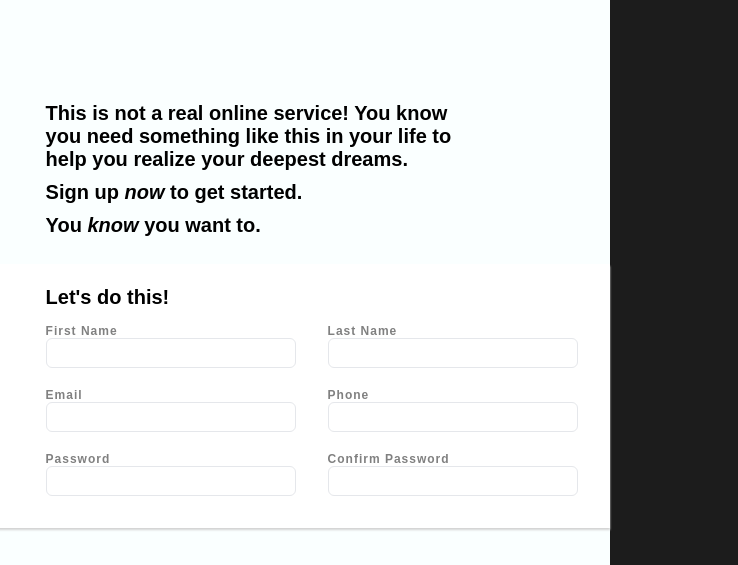
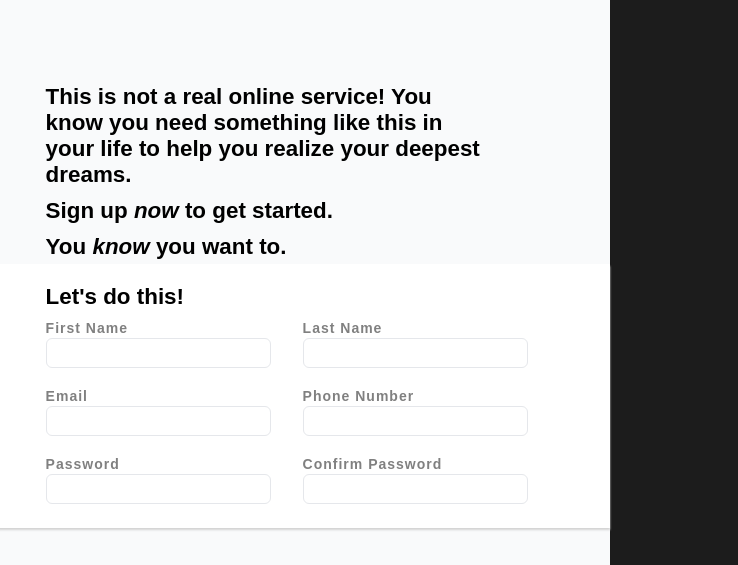
Before and after one commit to renzosayo/odin-signup-form, a plain HTML site: page index.html in a window 1280 px wide. Shown: the top 565 px of the page, 542-1280 px from the left. Drawn offline with Linux system fonts and the light colour scheme.

Commit message:
Remake HTML for better tab key focusing

```diff
--- a/index.html
+++ b/index.html
@@ -26,23 +26,32 @@
         <div class="main">
             <h2>Let's do this!</h2>
             <form id="signup-form">
-                <div class="form-left">
+                <div>
                     <label for="first-name">First Name</label>
                     <input type="text" name="first-name" id="first-name">
+                </div>
 
+                <div>
+                    <label for="last-name">Last Name</label>
+                    <input type="text" name="last-name" id="last-name">
+                </div>
+
+                <div>
                     <label for="email">Email</label>
                     <input type="email" name="email" id="email">
+                </div>
 
+                <div>
+                    <label for="phone">Phone Number</label>
+                    <input type="text" inputmode="numeric" name="phone" id="phone">
+                </div>
+
+                <div>
                     <label for="password">Password</label>
                     <input type="password" name="password" id="password">
                 </div>
-                <div class="form-right">
-                    <label for="last-name">Last Name</label>
-                    <input type="text" name="last-name" id="last-name">
 
-                    <label for="phone">Phone</label>
-                    <input type="number" name="phone" id="phone">
-
+                <div>
                     <label for="confirm-password">Confirm Password</label>
                     <input type="password" name="confirm-pasword" id="confirm-password">
                 </div>
--- a/styles.css
+++ b/styles.css
@@ -25,7 +25,7 @@ body {
 }
 
 h2 {
-    font-size: 1.25rem;
+    font-size: 1.4rem;
     margin: 10px 0px;
 }
 
@@ -76,7 +76,7 @@ h2 {
 
 .right {
     width: 60%;
-    background-color: #faffff;
+    background-color: #f9fafb;
     display: flex;
     flex-direction: column;
 }
@@ -87,7 +87,7 @@ h2 {
 }
 
 .header:first-child {
-    padding-top: 15%;
+    padding-top: 12%;
     padding-right: 20%;
 }
 
@@ -102,28 +102,44 @@ h2 {
 
 form {
     display: flex;
-    gap: 32px;
+    flex-wrap: wrap;
 }
 
-.form-left,
-.form-right {
+form > div {
     display: flex;
     flex-direction: column;
+    margin-right: 32px;
 }
 
 form label {
-    font-size: 12px;
-    font-weight: 700;
+    font-size: 14px;
+    font-weight: 900;
     letter-spacing: 1px;
     color: grey;
+    margin-bottom: 2px;
 }
 
 form input {
-    height: 30px; width: 250px;
+    height: 30px; width: 225px;
     border: 1px solid #E5E7EB;
     border-radius: 6px;
     appearance: none;
     margin-bottom: 20px;
+    font-size: .95rem;
+    padding: 3px 6px;
+    /* never forget, outline: none enables
+    changing border color on focus*/
+    outline: none;
+}
+
+form input:hover {
+    box-shadow: 1px 1px 2px lightgrey;
+    border: 1px solid lightgray;
+}
+
+form input:focus {
+    border: 1px solid blue;
+    box-shadow: 1px 1px 2px lightgrey;
 }
 
 .footer a {
```
